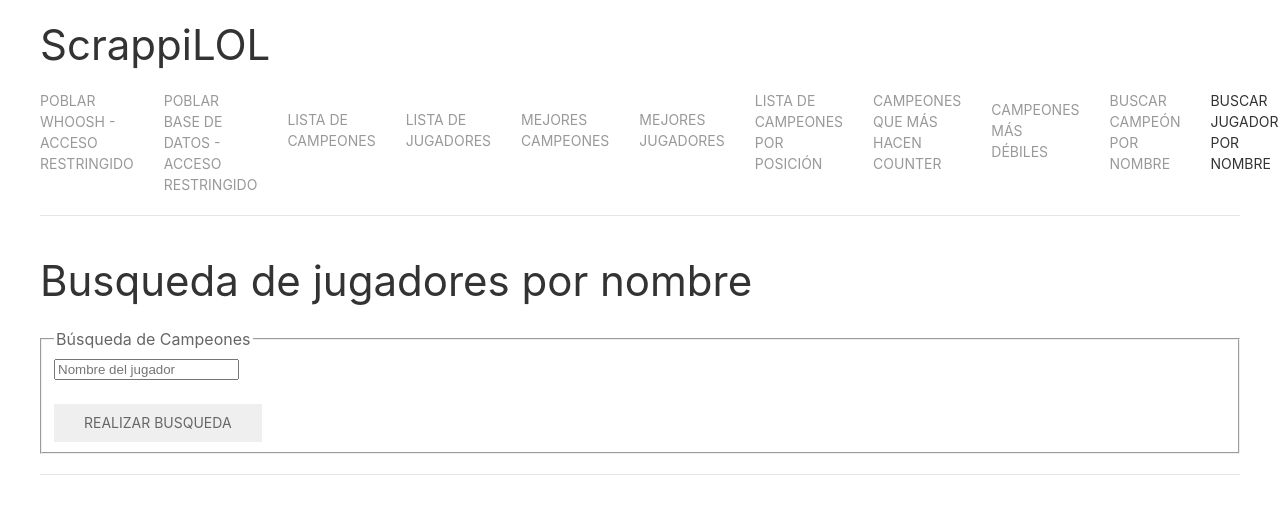
After one commit to daniarcaa/TrabajoAII-19-20, a Django app: page /seach_player/ in a window 1280 px wide; the page is wider, and only the part inside the window is pictured. The commit adds this page. Shown: the top 514 px of that part. Run offline with Django 3.2, Linux system fonts and the light colour scheme; some libraries are stand-ins or nearby versions.

Commit message:
Vistas y corregidos métodos de buscar

```diff
--- a/TrabajoAII/urls.py
+++ b/TrabajoAII/urls.py
@@ -28,4 +28,6 @@ urlpatterns = [
     path('counterest_campeones/', views.counterestChamps),
     path('weak_campeones/', views.weakChamps),
     path('campeones_posicion/', views.list_campeones_por_posicion),
+    path('seach_champion/', views.getChampionByName),
+    path('seach_player/', views.getPlayerByName)
 ]
--- /dev/null
+++ b/main/templates/busqueda_players.html
@@ -0,0 +1,38 @@
+{% extends 'master.html' %}
+
+{% block titulo %} Busqueda de jugadores por nombre {% endblock %}
+
+
+{% block buscarPlayer %} uk-active {% endblock %}
+
+{% block paginaActiva %}
+<li class="uk-active"><span>Busqueda de jugadores</span></li>
+{% endblock %}
+
+
+{% block contenido %}
+<div class="uk-animation-slide-bottom">
+    <form class="uk-form" id="formulario" method="post" action=''>{% csrf_token %}
+        <fieldset>
+            <legend>Búsqueda de Campeones</legend>
+            <input type="text" name="player_name" id="player_name" placeholder="Nombre del jugador" />
+            <BR><BR>
+
+            <input class="uk-button" type='submit' value='Realizar Busqueda' />
+        </fieldset>
+    </form>
+
+    <hr>
+
+    {% if jugadores %}
+    <dl class="uk-description-list-line">
+
+        {% for row in jugadores %}
+        <dt>{{row.name}}</dt>
+        {% endfor %}
+
+    </dl>
+
+    {% endif %}
+</div>
+{% endblock %}
--- a/main/templates/master.html
+++ b/main/templates/master.html
@@ -29,7 +29,10 @@
 					que más hacen counter</a></li>
 				<li class="{% block weak_campeones %} {% endblock %}"><a href="/weak_campeones">Campeones más
 					débiles</a></li>
+				<li class="{% block buscarChampion %} {% endblock %}"><a href="/seach_champion">Buscar campeón por nombre</a></li>
+				<li class="{% block buscarPlayer %} {% endblock %}"><a href="/seach_player">Buscar jugador por nombre</a></li>
 				<li><a href="/">Inicio</a></li>
+
 		    </ul>
 		</nav>
 
--- a/main/views.py
+++ b/main/views.py
@@ -12,8 +12,7 @@ from whoosh.qparser import MultifieldParser, QueryParser
 from django.conf import settings
 
 from datetime import datetime
-from decimal import Decimal
-from forms import ChampionBusquedaForm, PlayerBusquedaForm
+from main.forms import ChampionBusquedaForm, PlayerBusquedaForm
 from django.db.models import Avg, Count
 from main.models import Champion, Skill, Position, Tier, Player
 
@@ -513,7 +512,7 @@ def getChampionByName(request):
         if formulario.is_valid():
             campeones = Champion.objects.filter(name=formulario.cleaned_data['champion_name'])
 
-    return render(request, 'list_campeones.html', {'campeones': campeones, 'STATIC_URL': settings.STATIC_URL})
+    return render(request, 'busqueda_champions.html', {'formulario':formulario,'campeones': campeones, 'STATIC_URL': settings.STATIC_URL})
 
 def getPlayerByName(request):
     formulario = PlayerBusquedaForm()
@@ -525,7 +524,7 @@ def getPlayerByName(request):
         if formulario.is_valid():
             jugadores = Player.objects.filter(name=formulario.cleaned_data['player_name'])
 
-    return render(request, 'list_jugadores.html', {'jugadores': jugadores, 'STATIC_URL': settings.STATIC_URL})
+    return render(request, 'busqueda_players.html', {'formulario':formulario, 'jugadores': jugadores, 'STATIC_URL': settings.STATIC_URL})
 
 def list_campeones(request):
     campeones = Champion.objects.all().order_by('name')
```
Also changed, not shown: main/templates/busqueda_champions.html (added, +38 -0 lines), main/migrations/0003_auto_20200122_1610.py (added).
